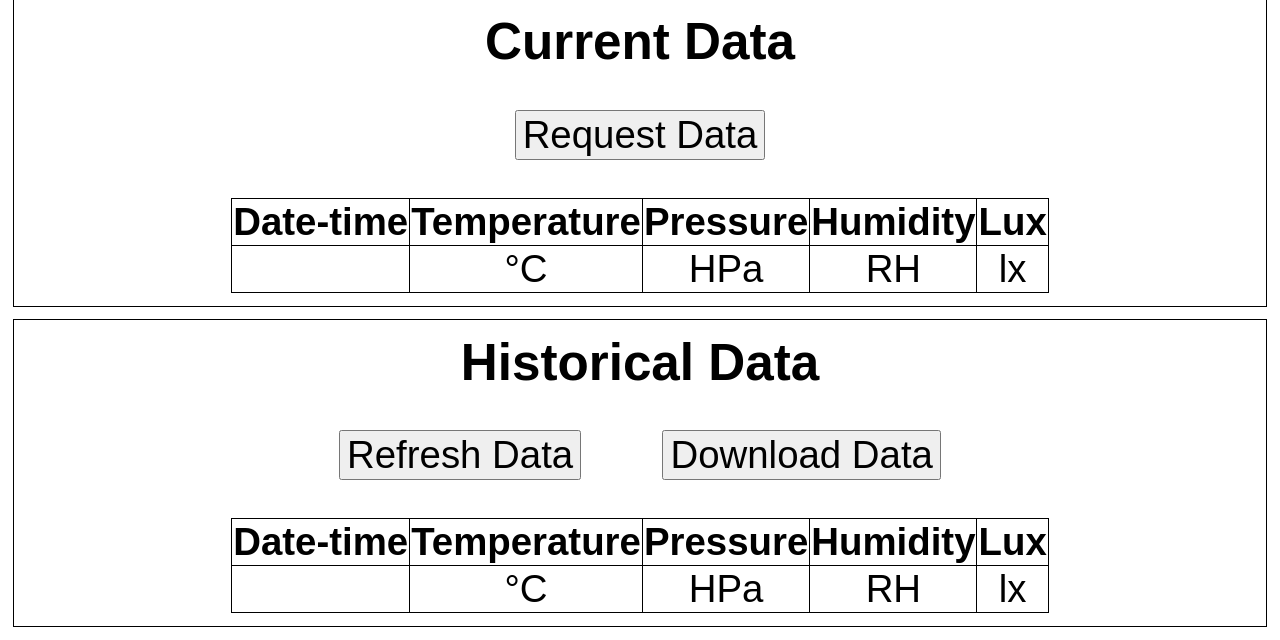
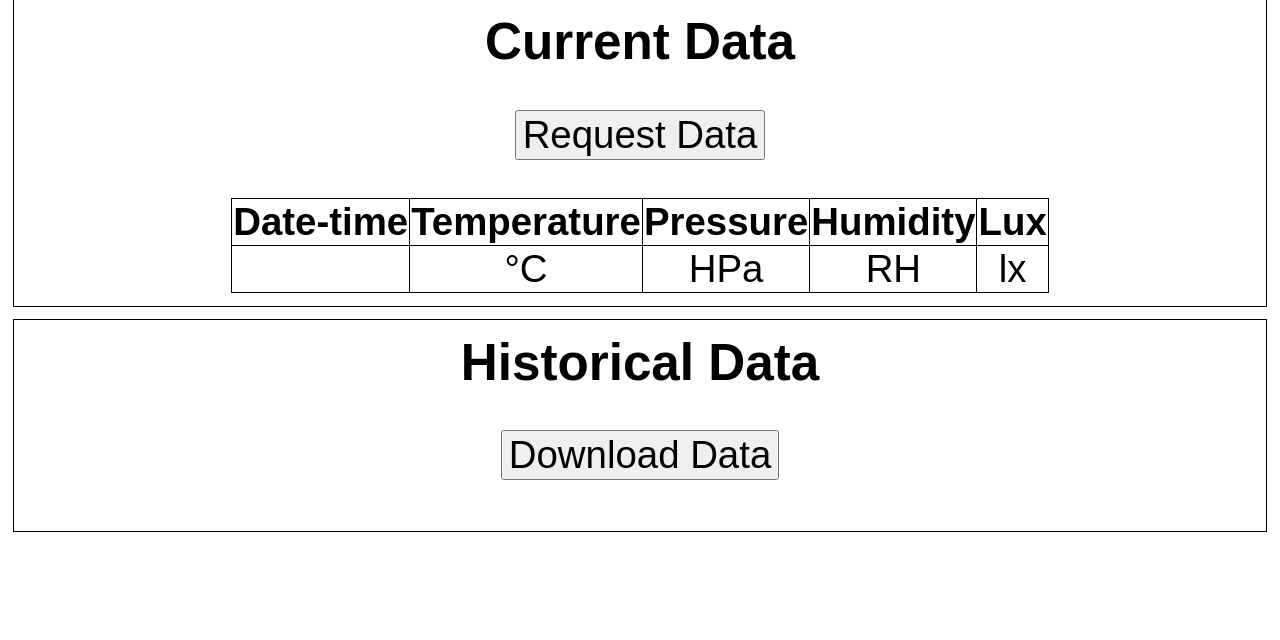
Before and after one commit to tomfairhall/controller, a Flask app: page / in a window 1280 px wide. Shown: the part 161-801 px from the top of the page. After the commit the page ends 693 px from the top, so only its background shows below. Run offline with Flask 2, Linux system fonts and the light colour scheme; parts of the project's set-up code (start-up, migrations or seed data) failed here and were passed over.

Commit message:
neatining

```diff
--- a/static/style.css
+++ b/static/style.css
@@ -10,13 +10,7 @@
     font-size: 5vw;
 }
 
-#currentData {
-    border: 1px solid black;
-    padding: 1%;
-    margin-bottom: 1%;
-}
-
-#historicalData {
+#currentData, #historicalData {
     border: 1px solid black;
     padding: 1%;
     margin-bottom: 1%;
--- a/templates/index.html
+++ b/templates/index.html
@@ -38,30 +38,10 @@
 
         <div id="historicalData">
             <h2>Historical Data</h2>
-            <button onclick="window.location.href='refresh_data';">Refresh Data</button>
             <button onclick="window.location.href='download_data';">Download Data</button>
-            <div style="overflow-x:auto;">
-                <table class="center">
-                    <tr>
-                        <th>Date-time</th>
-                        <th>Temperature</th>
-                        <th>Pressure</th>
-                        <th>Humidity</th>
-                        <th>Lux</th>
-                    </tr>
-                    <tr>
-                        <td id="date-time">{{ date_time }}</td>
-                        <td id="temperature">{{ temperature }}°C</td>
-                        <td id="pressure"> {{ pressure }}HPa</td>
-                        <td id="humidity"> {{ humidity }}RH</td>
-                        <td id="lux">{{ lux }}lx</td>
-                    </tr>
-                </table>
-            </div>
         </div>
 
     </div>
-
 </body>
 
 </html>
```
